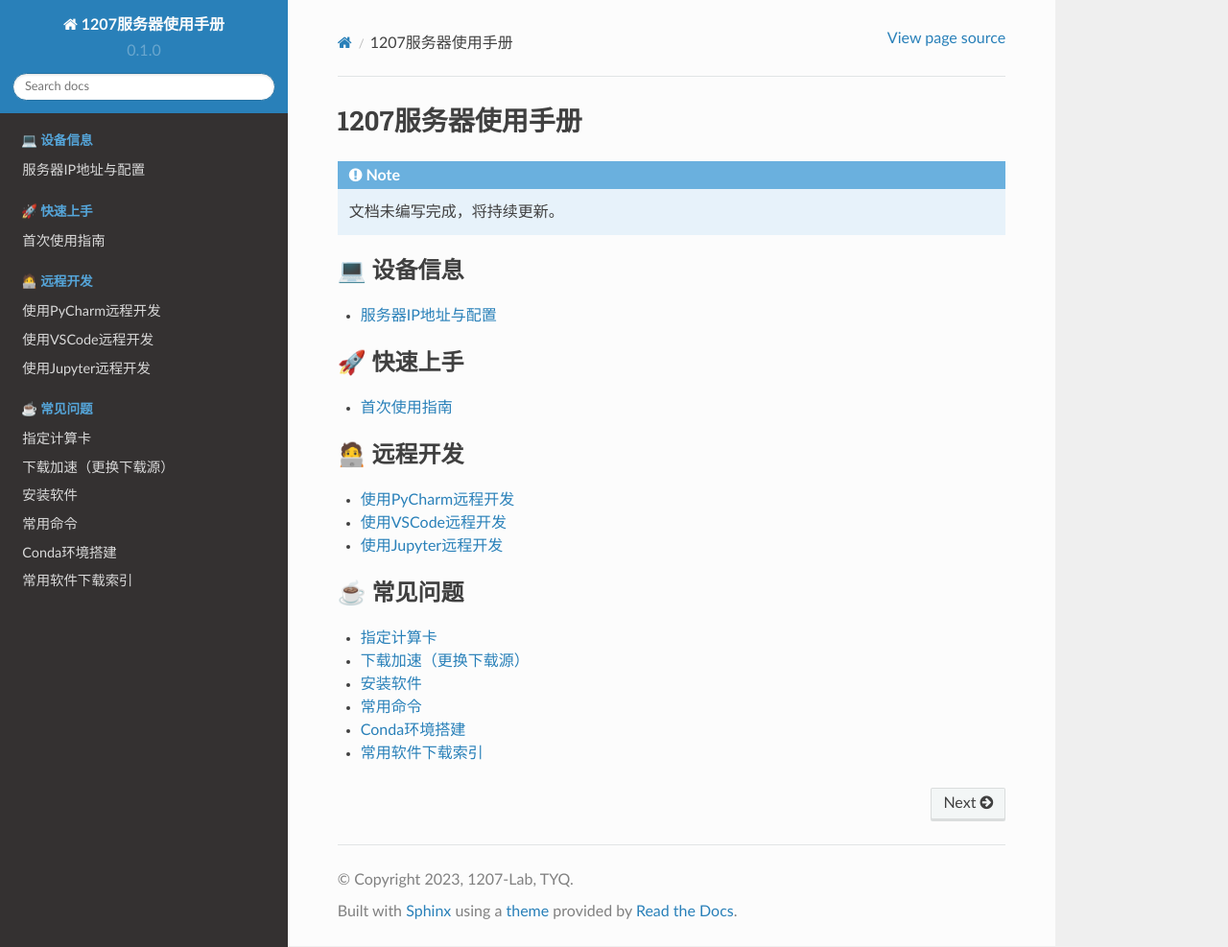
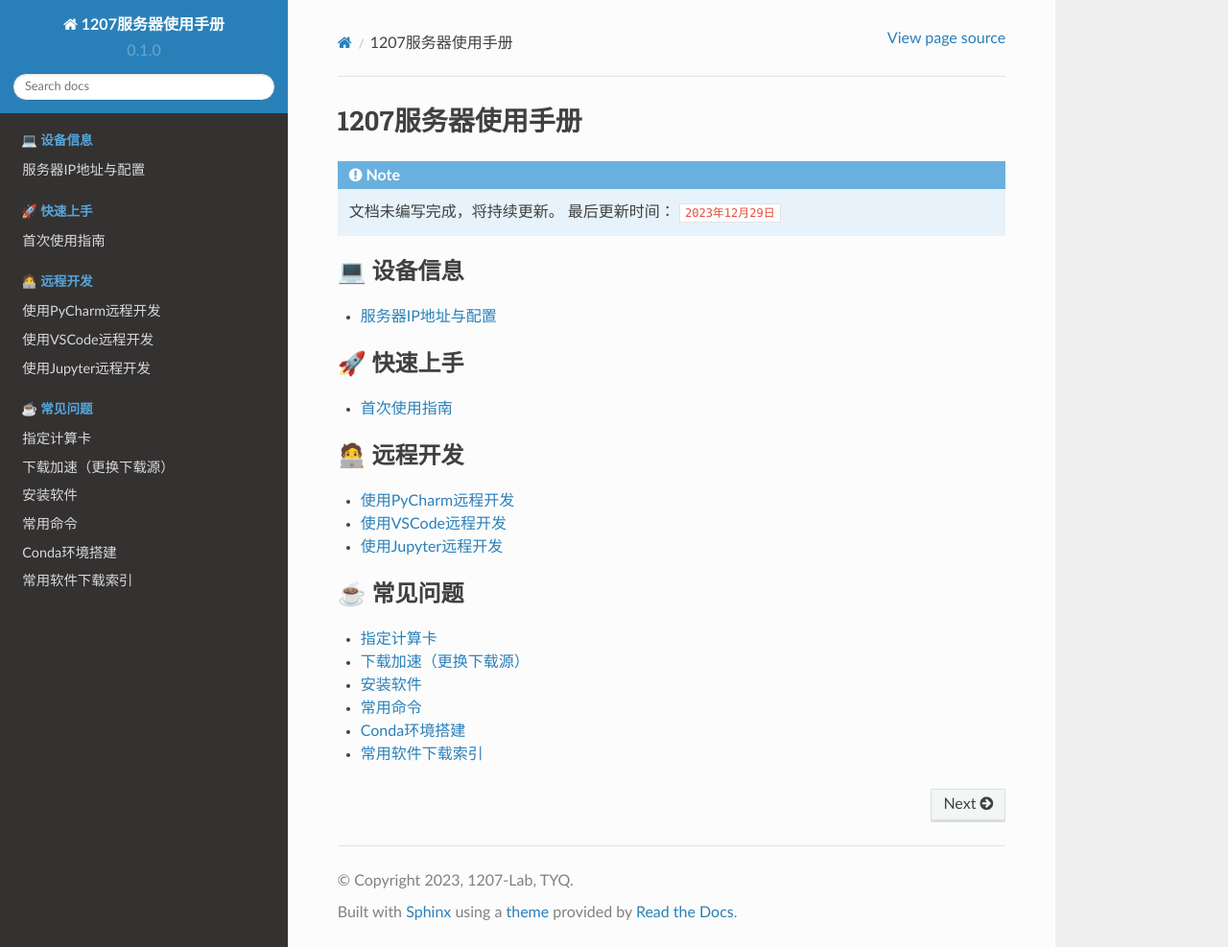
Before and after one commit to TangYuanqing/1207-server-docs, a Sphinx documentation site: the page built from docs/source/index.rst, in a window 1280 px wide and 987 px high. Shown: the whole window at 96% size. Built offline with Sphinx 7.4.7 and the Read the Docs theme 2.0.0, drawn with Linux system fonts in a browser that asks for light colours.

Commit message:
Please enter the commit message for your changes. Lines starting with '#' will be ignored, and an empty message aborts the commit.
On branch main
Your branch is up to date with 'origin/main'.

Changes to be committed:
	modified:   docs/source/index.rst

```diff
--- a/docs/source/index.rst
+++ b/docs/source/index.rst
@@ -4,6 +4,7 @@
 .. note::
 
    文档未编写完成，将持续更新。
+   最后更新时间： ``2023年12月29日``
 
 .. toctree::
    :maxdepth: 1
```
